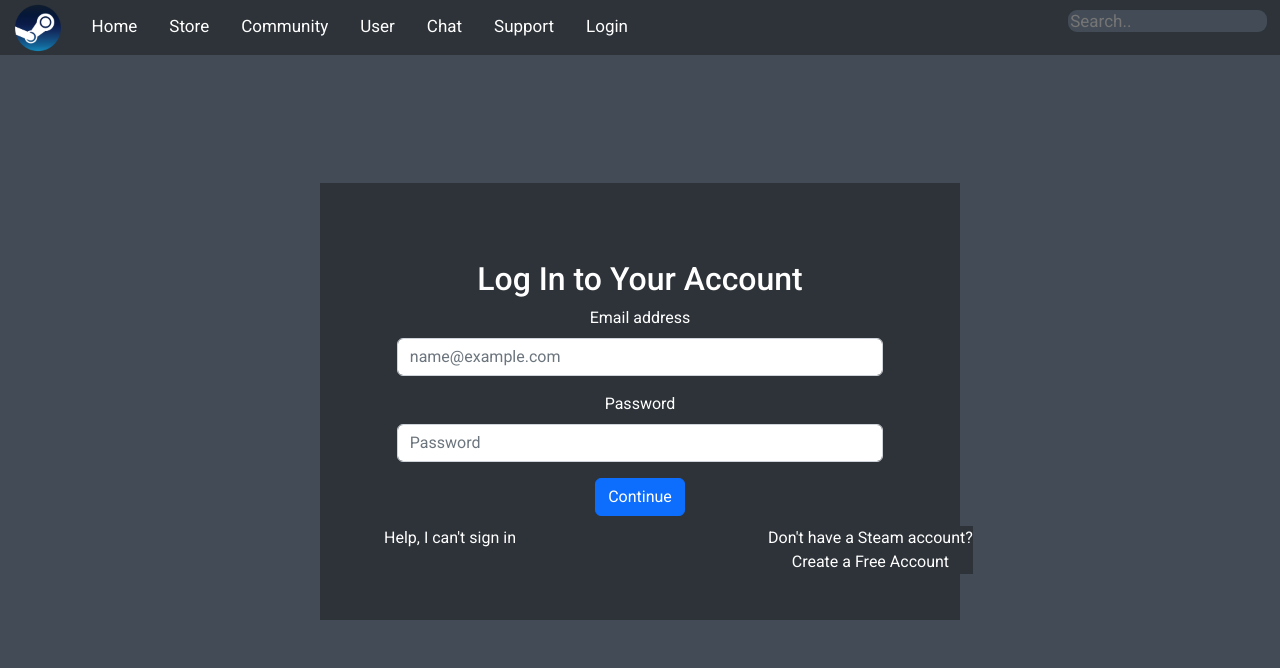
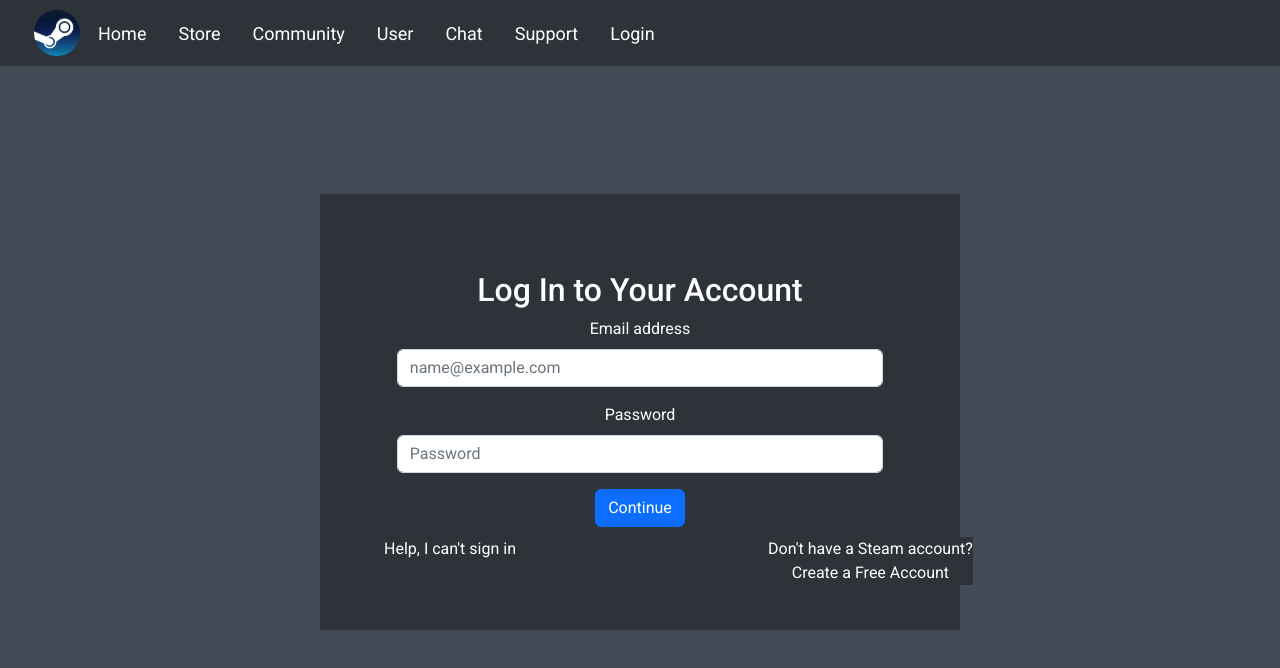
Before and after one commit to Ying-Li5/final-project, a React (Create React App) app in the folder frontend/: page /login in a window 1280 px wide. Shown: the top 668 px of the page. Built offline with nearby package versions, Linux system fonts and the light colour scheme.

Commit message:
update styling

```diff
--- a/frontend/src/App.css
+++ b/frontend/src/App.css
@@ -8,43 +8,3 @@
 .App {
   text-align: center;
 }
-
-.App-logo {
-  height: 40vmin;
-  pointer-events: none;
-}
-
-@media (prefers-reduced-motion: no-preference) {
-  .App-logo {
-    animation: App-logo-spin infinite 20s linear;
-  }
-}
-
-.App-header {
-  background-color: #282c34;
-  min-height: 100vh;
-  display: flex;
-  flex-direction: column;
-  align-items: center;
-  justify-content: center;
-  font-size: calc(10px + 2vmin);
-  color: white;
-}
-
-.App-link {
-  color: #61dafb;
-}
-
-img {
-  width: 50px;
-  height: 50px;
-}
-
-@keyframes App-logo-spin {
-  from {
-    transform: rotate(0deg);
-  }
-  to {
-    transform: rotate(360deg);
-  }
-}
--- a/frontend/src/App.js
+++ b/frontend/src/App.js
@@ -1,5 +1,4 @@
 // insert routing here
-
 import './App.css';
 import React from 'react';
 import { BrowserRouter, Route, Switch } from 'react-router-dom'
@@ -14,9 +13,8 @@
 export default function App() {
   return (
     <div className="App">
+      <BrowserRouter>
       <Nav />
-      {/* routing -- need to be fixed */}
-      <BrowserRouter>
         <Switch>
           <Route path='/game/:game_id' component={ GameDisplay } strict />
           <Route path='/login' component={ Login }/>
--- a/frontend/src/components/AddComment/AddComment.css
+++ b/frontend/src/components/AddComment/AddComment.css
@@ -4,7 +4,7 @@
     margin-bottom: 2%;
     height: 440px;
     border-radius: 40px;
-    box-shadow: #d3d3d3 0px 2px 5px;
+    box-shadow: #b0a79b 0px 2px 5px;
 }
 
 .form-group {
--- a/frontend/src/components/AddComment/AddComment.jsx
+++ b/frontend/src/components/AddComment/AddComment.jsx
@@ -89,7 +89,7 @@
             </form>
 
             <div class="form-group">
-                <button type="button" class="btn btn-success" onClick={ submitReview }>Success</button>
+                <button type="button" class="btn btn-success" onClick={ submitReview }>Submit</button>
             </div>
         </div>
     )
--- a/frontend/src/components/MainPage/Main.css
+++ b/frontend/src/components/MainPage/Main.css
@@ -33,7 +33,7 @@
 .main-grid-container {
     display: grid;
     grid-template-columns: 0.15fr 1fr ;
-    grid-template-rows: 1fr 1fr;
+    grid-template-rows: 0.0fr 1fr 1fr;
     grid-template-areas:
     'aside game'
     'aside game'
@@ -55,7 +55,7 @@
     .main-grid-container {
         display: grid;
         grid-template-columns: 1fr;
-        grid-template-rows: 1fr;
+        grid-template-rows: 0.1fr 1fr;
         grid-template-areas:
         "game";
     }
--- a/frontend/src/components/Nav/Nav.css
+++ b/frontend/src/components/Nav/Nav.css
@@ -1,65 +1,74 @@
+/* NAVBAR STYLING STARTS */
+.navbar {
+    position: relative;
+    background-color: #2d3339;
+    width: 100%;
+}
+
+.nav-links a {
+    color: white;
+}
+
+/* LOGO */
+.logo {
+    width: 50px;
+    height: 50px;
+}
+
+/* NAVBAR MENU */
+.menu {
+    background-color: #2d3339;
+    display: flex;
+    font-size: 18px;
+    margin-top: auto;
+    margin-bottom: auto;
+    width: 50%;
+    float: left;
+}
+
+.item, .button {
+    background-color: #2d3339;
+    width: fit-content;
+    text-align: center;
+    margin: auto;
+    padding-right: 1rem;
+    padding-left: 1rem;
+}
+
 .link {
     display: flex;
-    padding: 1%;
-    color: white;
-    text-decoration: none;
+    width: 5%;
+    height: 5%;
 }
 
 .link:hover {
     color: #967887;
+    transition: 0.3s ease;
+}
+
+.logo-holder {
+    background-color: #2d3339;
+    width: fit-content;
 }
 
 .logo {
-    float: left;
-    display: block;
-    margin-top: 0.2%;
-    margin-left: 1%;
-    margin-right: 1%;
-    margin-bottom: 0.2%;
+    background-color: #2d3339;
 }
 
-.searchbar {
+/* .searchbar {
+    display: flex;
     float: right;
-    margin-top: 0.8%;
-    margin-right: 1%;
-    font-size: 17px;
+    margin-top: auto;
+    margin-bottom: auto;
+    font-size: 18px;
     height: 50%;
     border: none;
     border-radius: 9px;
+} */
+
+@media screen and (max-width: 500px) {
+    .navbar {
+        background-color: #2d3339;
+        width: max-content;
+    }
 }
-
-.topnav, .logo {
-    overflow: hidden;
-    background-color: #2d3339;
-    color: white;
-}
-
-.topnav a {
-    float: left;
-    display: block;
-    color: white;
-    text-align: center;
-    padding: 14px 16px;
-    text-decoration: none;
-    font-size: 17px;
-}
-
-/* @media screen and (max-width: 500px) {
-    .topanv {
-        position: static;
-        width: 100%;
-    } */
-
-    /* .topnav a, .searchbar {
-        float: none;
-        display: block;
-        text-align: left;
-        width: 100%;
-        margin: 0;
-        padding: 14px;
-    }
-
-    .searchbar {
-        border: 1px solid #2d3339;
-    } */
-/* } */
--- a/frontend/src/components/Nav/Nav.js
+++ b/frontend/src/components/Nav/Nav.js
@@ -1,24 +1,47 @@
 import React from "react";
 import logo from '../../public/images/steam-logo.png'
 import style from './Nav.css'
-import "bootstrap/dist/css/bootstrap.min.css";
 
 export default function NavBar() {
     return(
-        <div style={style}>
-            <div class="topnav">
-                <div className="info">
-                <img className="logo" src={logo}></img>
+        <div style={ style } className="navbar">
+            <ul className="menu">
+                <li className="logo-holder">
+                    <img className="logo" src={logo}></img>
+                </li>
+
+                <li className="item">
                     <a className="link" href="/home">Home</a>
+                </li>
+
+                <li className="item">
                     <a className="link" href="#">Store</a>
+                </li>
+
+                <li className="item">
                     <a className="link" href="#">Community</a>
+                </li>
+
+                <li className="item">
                     <a className="link" href="/user">User</a>
+                </li>
+
+                <li className="item">
                     <a className="link" href="#">Chat</a>
+                </li>
+
+                <li className="item">
                     <a className="link" href="#">Support</a>
+                </li>
+
+                <li className="button">
                     <a className="link" href="/login">Login</a>
-                    <input type="text" className="searchbar" placeholder="Search.." />
-                </div>
-            </div>
-      </div>
+                </li>
+
+                {/* <input type="text" className="searchbar" placeholder="Search.." /> */}
+            </ul>
+
+
+        </div>
     )
 }
--- a/frontend/src/components/ReviewDisplay/ReviewDisplay.css
+++ b/frontend/src/components/ReviewDisplay/ReviewDisplay.css
@@ -11,7 +11,7 @@
     margin-bottom: 1%;
     width: 100%;
     border-radius: 20px;
-    box-shadow: #d3d3d3 0px 2px 5px;
+    box-shadow: #9d9bb0 0px 2px 5px;
     text-align: left;
 }
 
```
